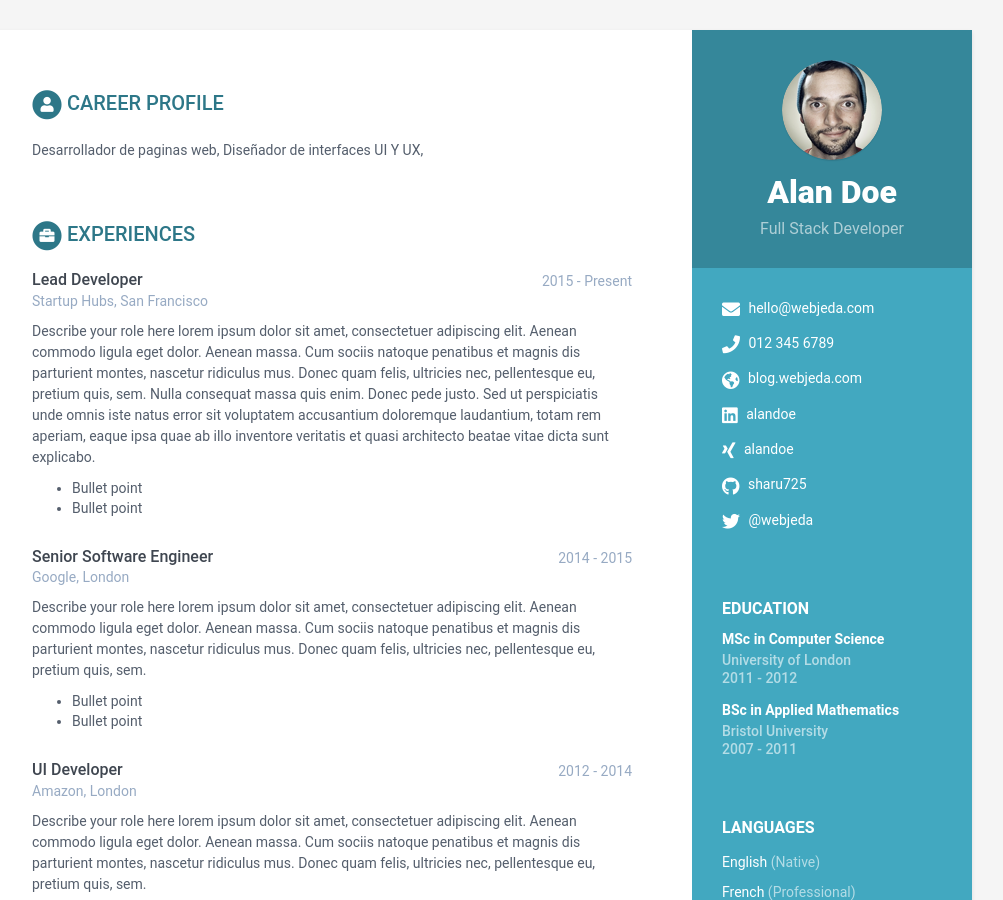
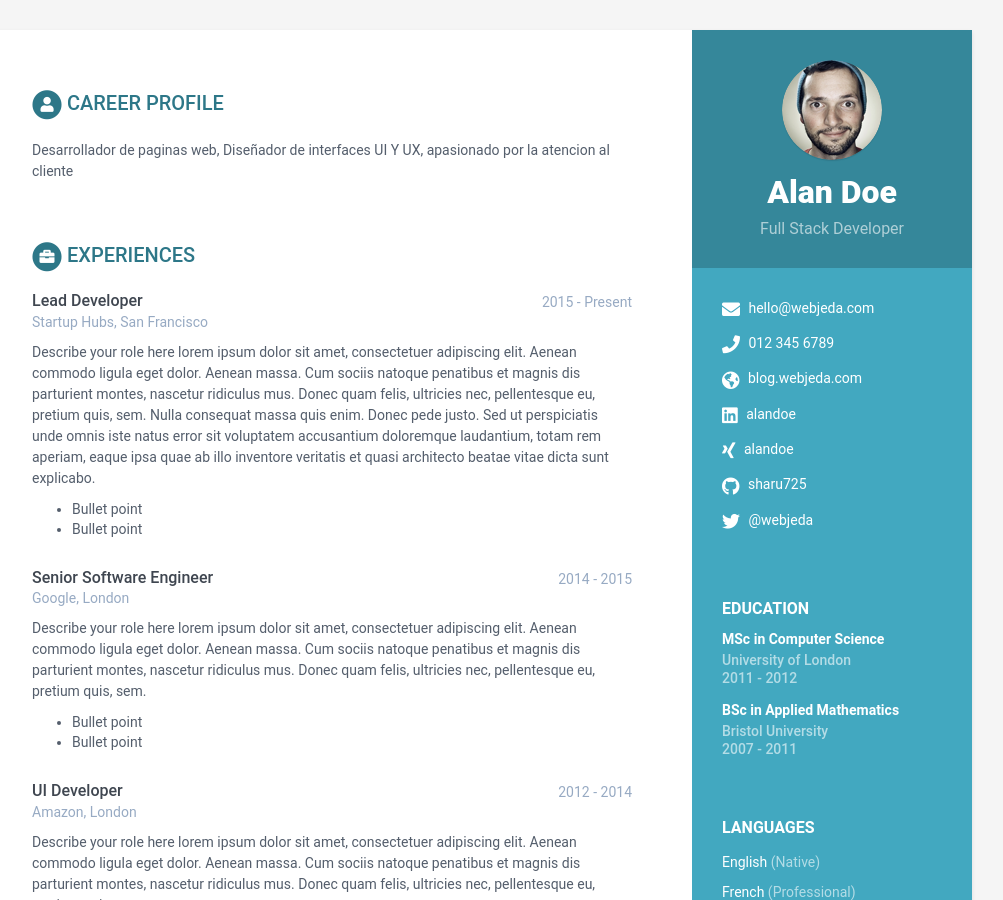
Before and after one commit to KevinC99/good-birch-4e19a, a Jekyll site: the page built from index.html, in a window 1280 px wide and 900 px high. Shown: the whole window, without its empty margins (168-1171 px from the left). Built offline with Jekyll 4.4.1, drawn with Linux system fonts in a browser that asks for light colours.

Commit message:
data.yml: updated summary in career-profile

```diff
--- a/_data/data.yml
+++ b/_data/data.yml
@@ -33,7 +33,7 @@ sidebar:
       link: null
 career-profile:
   title: Career Profile
-  summary: ' Desarrollador de paginas web, Diseñador de interfaces UI Y UX, '
+  summary: ' Desarrollador de paginas web, Diseñador de interfaces UI Y UX, apasionado por la atencion al cliente '
 education:
   - degree: MSc in Computer Science
     university: University of London
```
